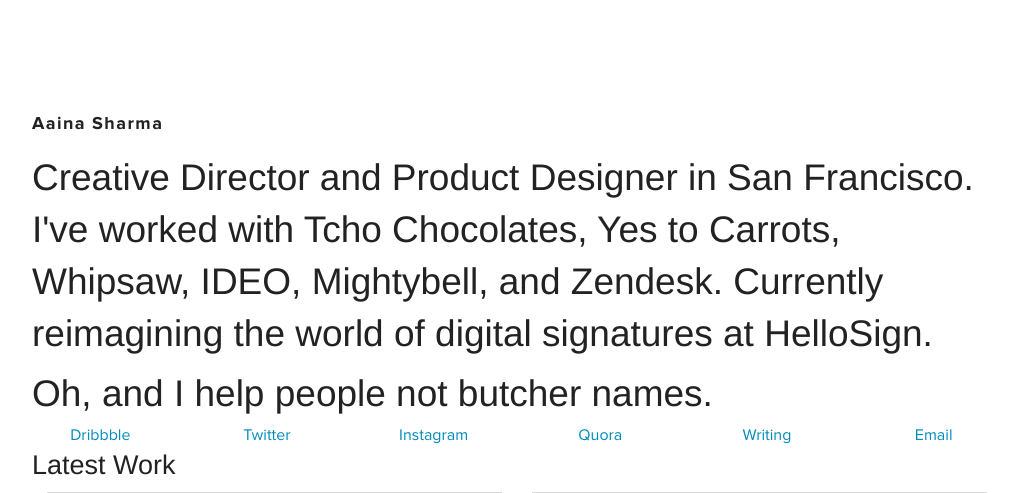
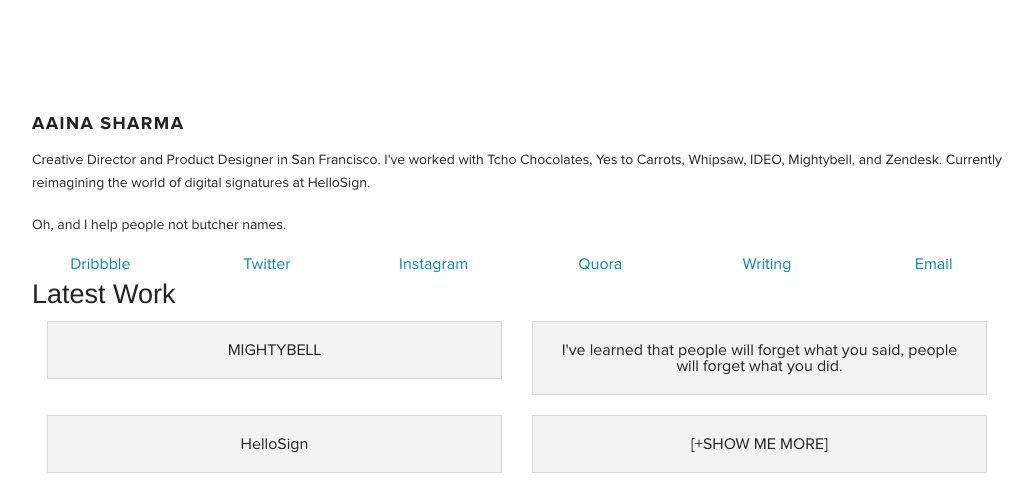
Before and after one commit to aaina/aaina, a PHP site: page / in a window 1280 px wide. Shown: the top 493 px of the page, without its empty margins (123-1155 px from the left). Run offline with PHP 8.4, Linux system fonts and the light colour scheme.

Commit message:
H1 to uppercase, add P style

```diff
--- a/css/style.css
+++ b/css/style.css
@@ -18,4 +18,8 @@ div.main-container h1 {
     font-size: 18px;
     letter-spacing: 0.08em;
     font-weight: 600;
+    text-transform: uppercase;
 }
+div.main-container p {
+    font-size: 14px;
+}
--- a/index.html
+++ b/index.html
@@ -17,8 +17,8 @@
           <h1>Aaina Sharma</h1>
         </div>
         <div class="small-12 columns">
-          <h2>Creative Director and Product Designer in San Francisco. I've worked with Tcho Chocolates, Yes to Carrots, Whipsaw, IDEO, Mightybell, and Zendesk. Currently reimagining the world of digital signatures at HelloSign.</h2>
-          <h2>Oh, and I help people not butcher names.</h2>
+          <p>Creative Director and Product Designer in San Francisco. I've worked with Tcho Chocolates, Yes to Carrots, Whipsaw, IDEO, Mightybell, and Zendesk. Currently reimagining the world of digital signatures at HelloSign.</p>
+          <p>Oh, and I help people not butcher names.</p>
         </div>
       </div>
 
```
